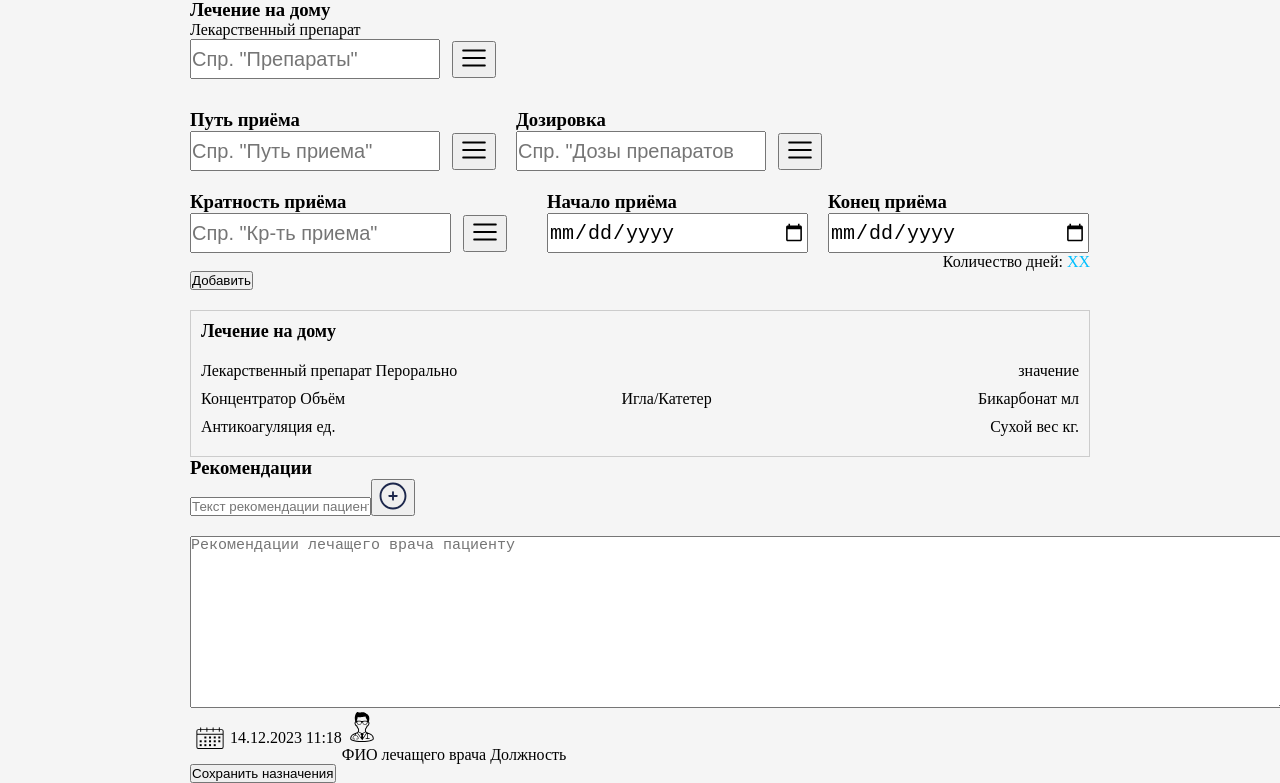
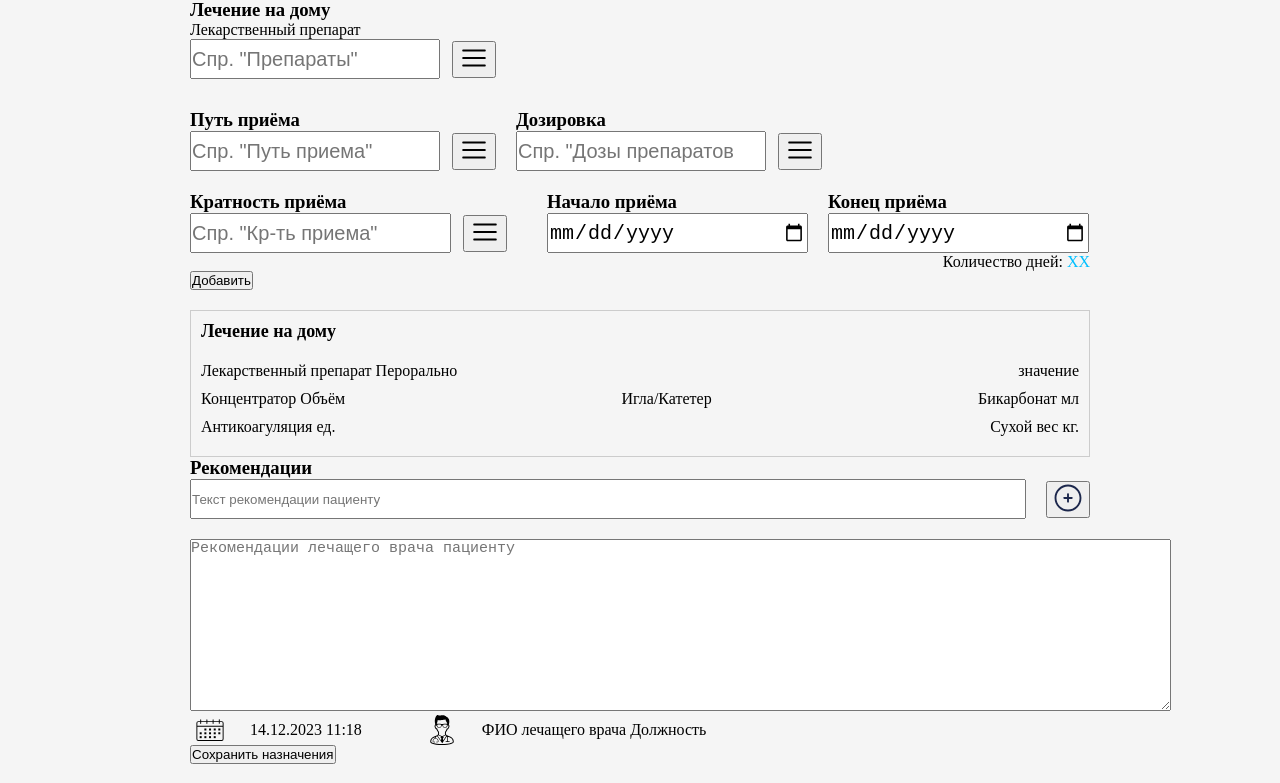
Before and after one commit to Aidana777/landing, a React (Create React App) app: page / in a window 1280 px wide. Shown: the part 1451-2234 px from the top of the page. Built offline with nearby package versions, Linux system fonts and the light colour scheme.

Commit message:
Complete

```diff
--- a/src/components/TextBlock/TextBlock.tsx
+++ b/src/components/TextBlock/TextBlock.tsx
@@ -36,7 +36,7 @@ const TextBlock: React.FC = () => {
             <img src="../../../icons/add.svg" alt="" />
           </button>
         </div>
-        <textarea placeholder='Рекомендации лечащего врача пациенту' rows={10} cols={120} name="text"></textarea>
+        <textarea placeholder='Рекомендации лечащего врача пациенту' rows={10} cols={107} name="text"></textarea>
       </div>
    <div className="mainDataBlock">
 
@@ -44,11 +44,9 @@ const TextBlock: React.FC = () => {
           <img src="../../../icons/calendar-month-schedule-time-date-svgrepo-com.svg" alt="" />
           <p>{currentDateTime}</p>
         </div>
-        <div className="doctorBlock">
+
           <img src="../../../icons/doctor.svg" alt="" />
           <p>ФИО лечащего врача  Должность</p>
-        </div>
-
    </div>
       <button>Сохранить назначения</button>
     </div>
--- a/src/components/TextBlock/text.css
+++ b/src/components/TextBlock/text.css
@@ -1,6 +1,14 @@
 .recomedationTodos{
     margin-bottom: 20px;
-
+    display: flex;
+    align-items: center;
+}
+.recomedationTodosInput{
+    width: 850px;
+    height: 40px;
+}
+.recomedationTodos button{
+    margin-left: 20px;
 }
 textarea{
     font-weight: 400;
@@ -20,3 +28,10 @@ textarea{
     height: 20px;
     margin-left: 20px;
 }
+.dateAndTimeBlock{
+
+    margin-right: 60px;
+}
+.mainDataBlock p{
+    margin-left: 20px;
+}
```
